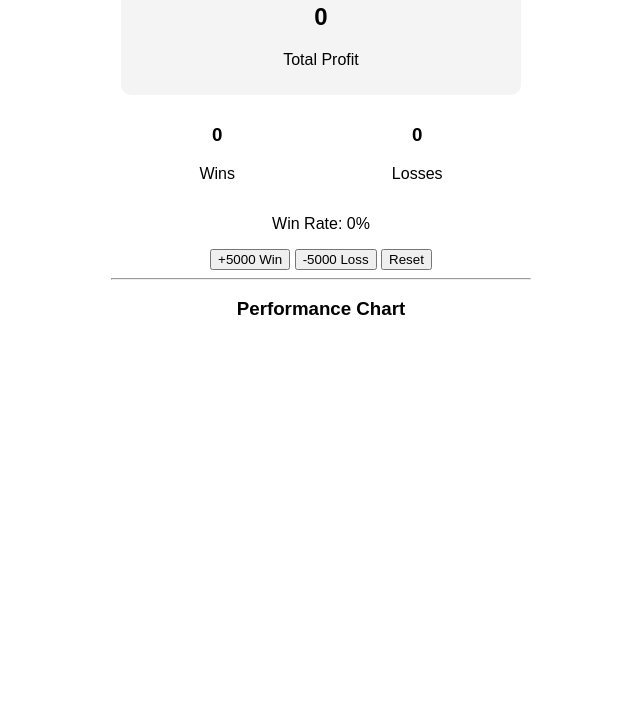
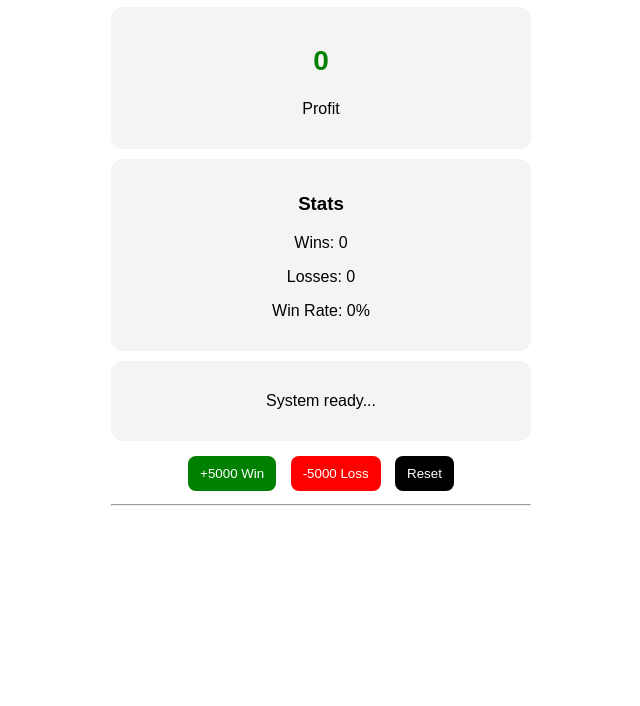
Before and after one commit to ojokfredremo-ai/cleaner-bets, a plain HTML site: page index.html in a window 1280 px wide. Shown: the part 94-800 px from the top of the page, without its empty margins (319-959 px from the left). Drawn offline with Linux system fonts and the light colour scheme.

Commit message:
Refactor HTML structure and styles for Cleaner Bets

```diff
--- a/index.html
+++ b/index.html
@@ -1,39 +1,74 @@
-<div style="max-width:420px;margin:auto;font-family:Arial;text-align:center">
+<!DOCTYPE html>
+<html>
+<head>
+  <title>Cleaner Bets</title>
+
+  <style>
+    body {
+      font-family: Arial;
+      text-align: center;
+      max-width: 420px;
+      margin: auto;
+      padding: 20px;
+      background: #fff;
+    }
+
+    .card {
+      background: #f4f4f4;
+      padding: 15px;
+      border-radius: 12px;
+      margin: 10px 0;
+    }
+
+    button {
+      padding: 10px 12px;
+      margin: 5px;
+      border: none;
+      border-radius: 8px;
+      color: white;
+      cursor: pointer;
+    }
+
+    .win { background: green; }
+    .loss { background: red; }
+    .reset { background: black; }
+
+    #profit {
+      font-size: 28px;
+      color: green;
+    }
+  </style>
+</head>
+
+<body>
 
   <h1>Cleaner Bets 📊</h1>
 
-  <div style="background:#f4f4f4;padding:10px;margin:10px;border-radius:10px">
+  <div class="card">
     <h2 id="profit">0 UGX</h2>
-    <p>Total Profit</p>
+    <p>Profit</p>
   </div>
 
-  <div style="display:flex;justify-content:space-around;margin:10px">
-
-    <div>
-      <h3 id="wins">0</h3>
-      <p>Wins</p>
-    </div>
-
-    <div>
-      <h3 id="losses">0</h3>
-      <p>Losses</p>
-    </div>
-
-  </div>
-
-  <div>
+  <div class="card">
+    <h3>Stats</h3>
+    <p>Wins: <span id="wins">0</span></p>
+    <p>Losses: <span id="losses">0</span></p>
     <p id="winrate">Win Rate: 0%</p>
   </div>
 
-  <button onclick="win()">+5000 Win</button>
-  <button onclick="loss()">-5000 Loss</button>
-  <button onclick="reset()">Reset</button>
+  <div class="card">
+    <p id="insight">System ready...</p>
+  </div>
+
+  <button class="win" onclick="win()">+5000 Win</button>
+  <button class="loss" onclick="loss()">-5000 Loss</button>
+  <button class="reset" onclick="reset()">Reset</button>
 
   <hr>
 
-  <h3>Performance Chart</h3>
   <canvas id="chart" width="300" height="150"></canvas>
 
-</div>
+  <script src="app.js"></script>
 
-<script src="app.js"></script>
+</body>
+</html>
```
